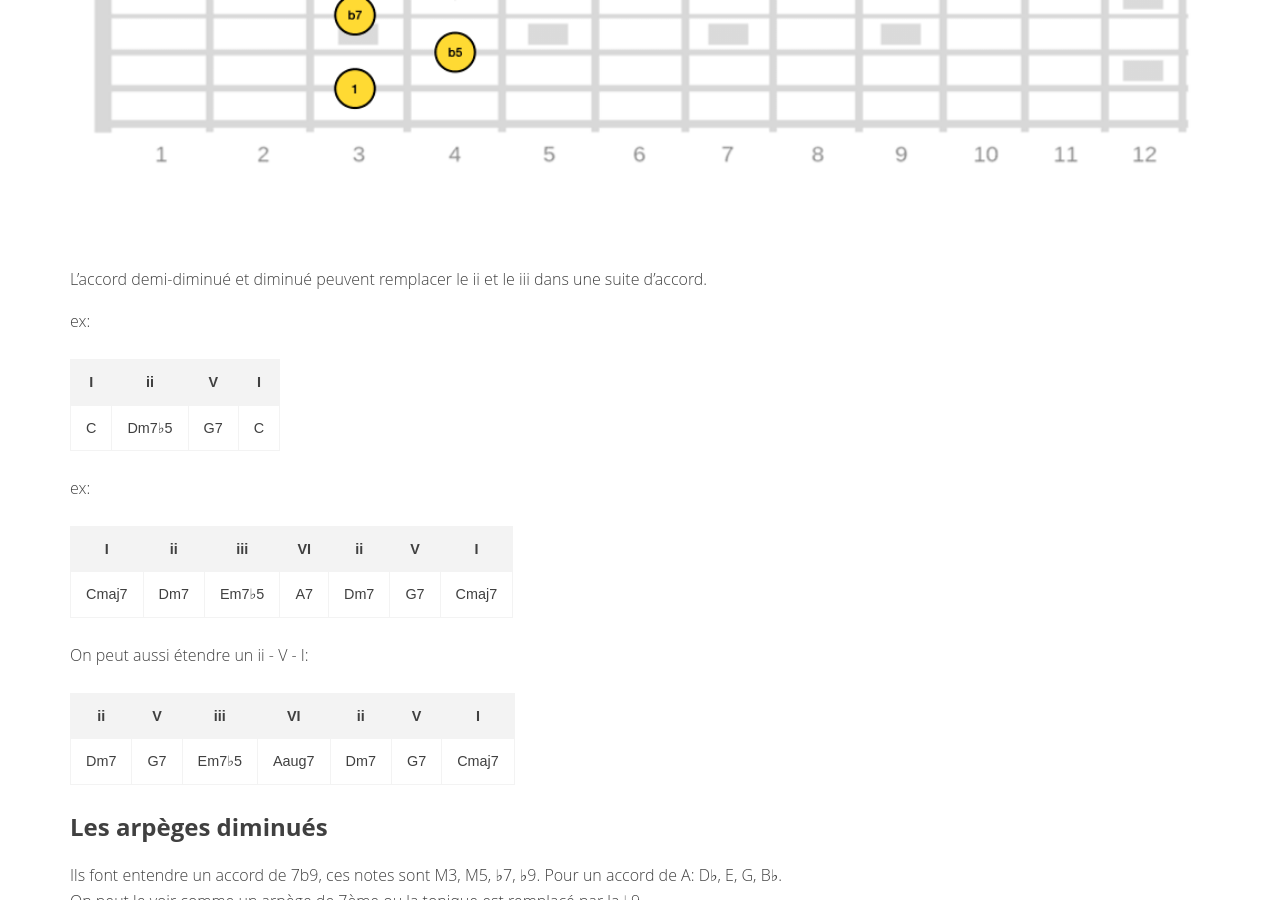
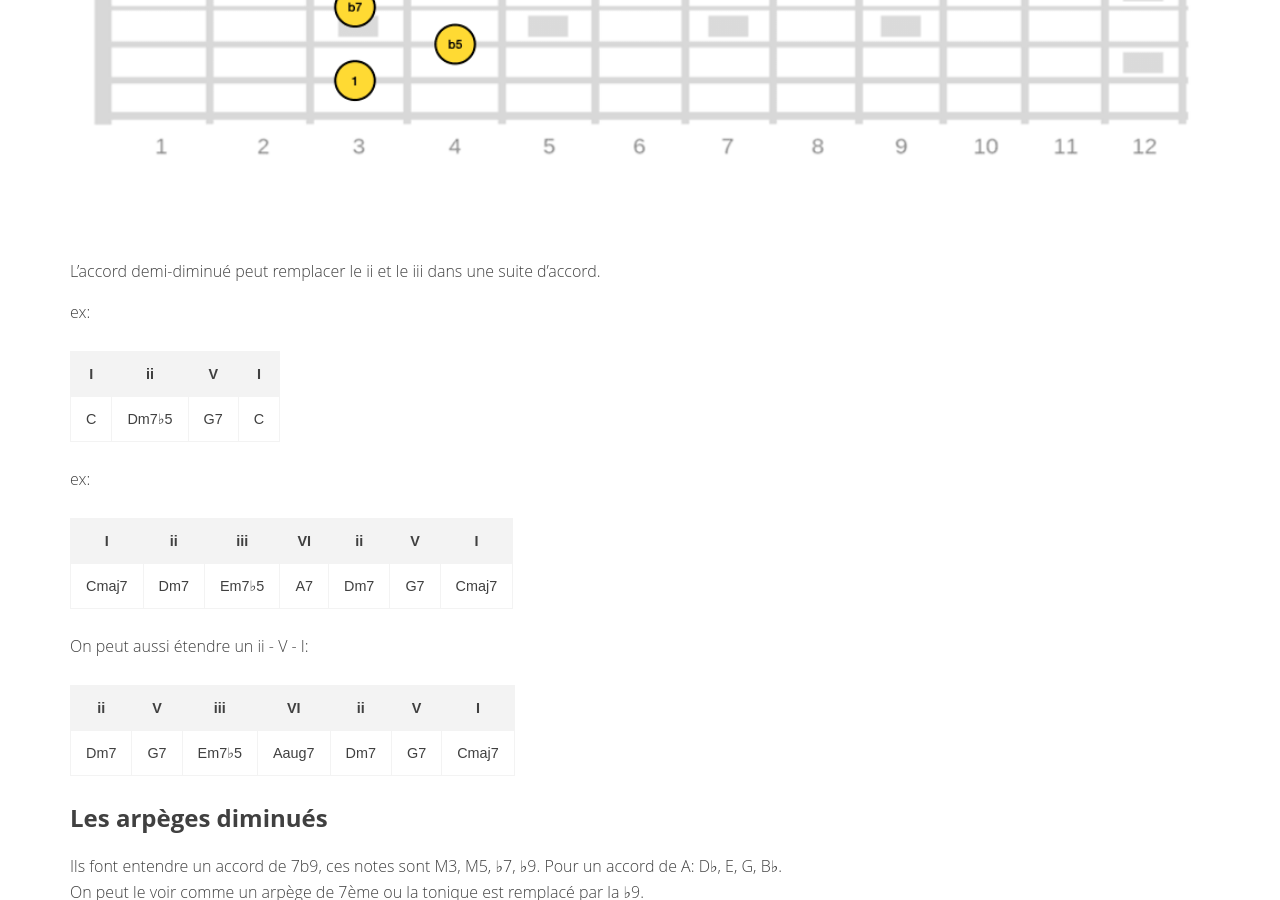
Before and after one commit to atouchard/atouchard, a Jekyll site: the page built from collections/_theorie/diminished-chords.md, in a window 1280 px wide and 900 px high, scrolled down 3389 px. Built offline with Jekyll 4.4.1, drawn with Linux system fonts in a browser that asks for light colours.

Commit message:
update diminished

```diff
--- a/collections/_theorie/diminished-chords.md
+++ b/collections/_theorie/diminished-chords.md
@@ -25,7 +25,7 @@ Avec un peu de logique, nous pouvons déduire que nous avons 3 accords possédan
 ![Accord diminué position 3]({{ site.baseurl }}/assets/images/full-diminished/full-diminished3.png "Accord diminué position 3")
 ![Accord diminué position 2]({{ site.baseurl }}/assets/images/full-diminished/full-diminished2.png "Accord diminué position 2")
 
-## Utilisation
+### Utilisation
 
 L'accord diminué est utilisé comme accord de passage entre 2 accords séparés de 1 ton.
 
@@ -55,7 +55,7 @@ Sur un accord mineur avec une cadence parfaite, du fait de cette dominante (V7-
 
 ![Accord demi-diminué]({{ site.baseurl }}/assets/images/semi-diminished/semi-diminished1.png "Accord demi-diminué")
 
-L'accord demi-diminué et diminué peuvent remplacer le ii et le iii dans une suite d'accord.
+L'accord demi-diminué peut remplacer le ii et le iii dans une suite d'accord.
 
 ex:
 
```
